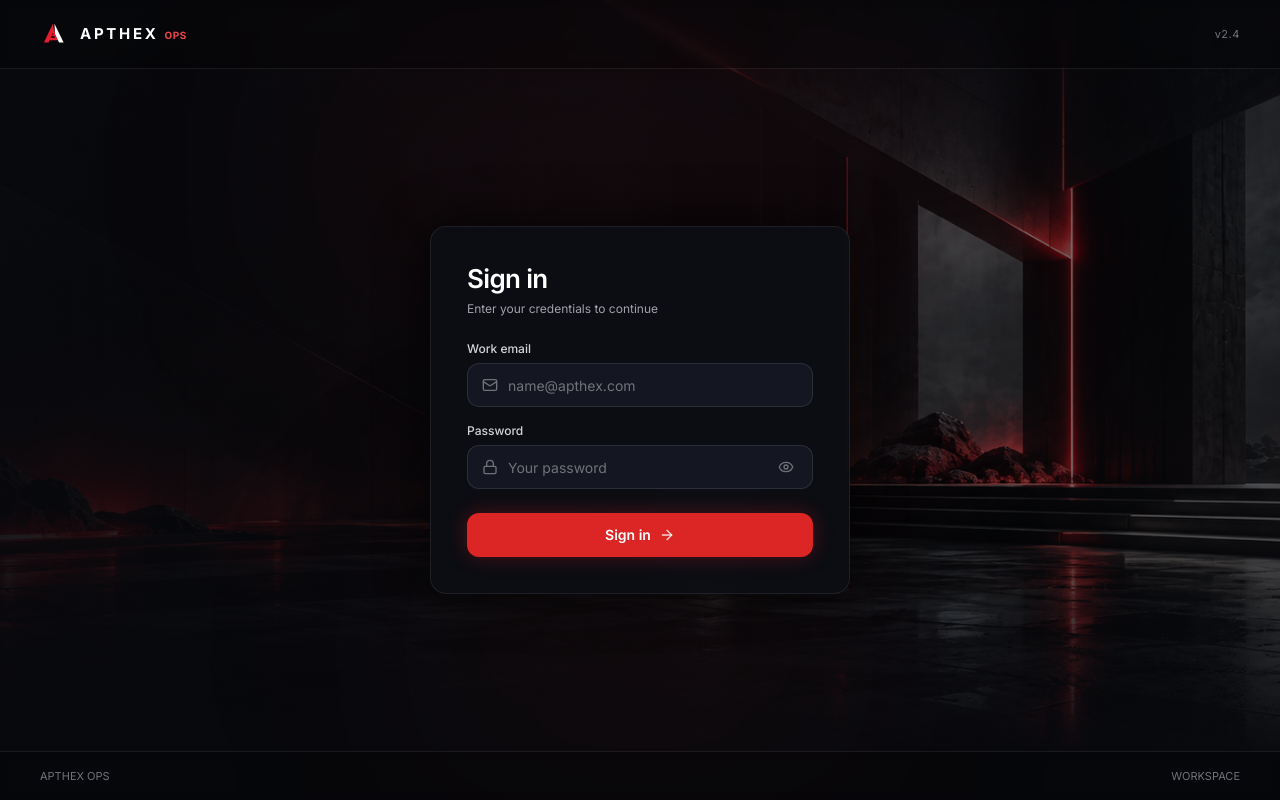
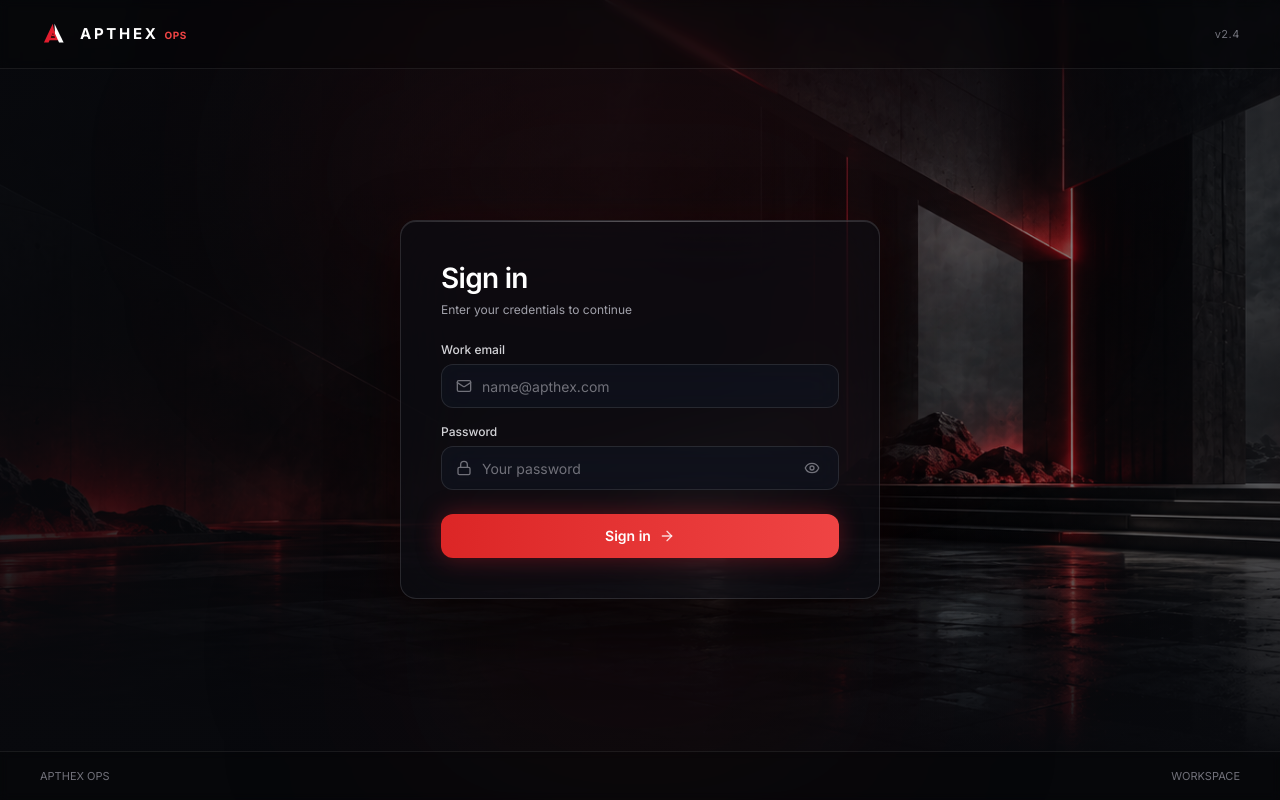
Before and after one commit to apthex/Apthexxmanagement-, a Next.js app: page /login in a window 1280 px wide. Built offline with nearby package versions, Linux system fonts and the light colour scheme; no server answers.

Commit message:
feat(ui): glassmorphic wider workplace login card and fixed-height team cards with bottom-sheet photo overlay hover

```diff
--- a/src/app/login/login-form.tsx
+++ b/src/app/login/login-form.tsx
@@ -40,9 +40,12 @@ export function LoginForm() {
   }
 
   return (
-    <div className="w-full rounded-2xl border border-white/[0.08] bg-[#0c0e14]/95 p-7 sm:p-9 shadow-[0_0_50px_rgba(0,0,0,0.8)] relative z-10 transition-all backdrop-blur-xl">
+    <div className="w-full rounded-2xl border border-white/[0.12] bg-[#0c0e14]/55 backdrop-blur-2xl p-8 sm:p-10 shadow-[0_24px_64px_rgba(0,0,0,0.7),0_0_40px_rgba(225,29,46,0.08),inset_0_1px_0_rgba(255,255,255,0.12)] relative z-10 transition-all duration-300 hover:border-red-500/30">
+      {/* Glass Top Subtle Edge Highlight */}
+      <div className="absolute inset-x-0 top-0 h-px bg-gradient-to-r from-transparent via-white/20 to-transparent rounded-t-2xl pointer-events-none" />
+
       {/* Title */}
-      <h1 className="font-display text-2xl sm:text-[26px] font-semibold tracking-tight text-white leading-tight">
+      <h1 className="font-display text-2xl sm:text-[28px] font-semibold tracking-tight text-white leading-tight">
         Sign in
       </h1>
 
@@ -63,7 +66,7 @@ export function LoginForm() {
           <label htmlFor="email" className="block text-xs font-medium text-zinc-300">
             Work email
           </label>
-          <div className="relative h-11 rounded-xl border border-white/10 bg-[#141722] focus-within:border-red-500/50 focus-within:ring-1 focus-within:ring-red-500/30 transition-all flex items-center">
+          <div className="relative h-11 rounded-xl border border-white/10 bg-[#121520]/60 backdrop-blur-md focus-within:border-red-500/50 focus-within:ring-1 focus-within:ring-red-500/30 transition-all flex items-center">
             <Mail className="pointer-events-none absolute left-3.5 size-4 text-zinc-500" aria-hidden />
             <input
               id="email"
@@ -87,7 +90,7 @@ export function LoginForm() {
           <label htmlFor="password" className="block text-xs font-medium text-zinc-300">
             Password
           </label>
-          <div className="relative h-11 rounded-xl border border-white/10 bg-[#141722] focus-within:border-red-500/50 focus-within:ring-1 focus-within:ring-red-500/30 transition-all flex items-center">
+          <div className="relative h-11 rounded-xl border border-white/10 bg-[#121520]/60 backdrop-blur-md focus-within:border-red-500/50 focus-within:ring-1 focus-within:ring-red-500/30 transition-all flex items-center">
             <Lock className="pointer-events-none absolute left-3.5 size-4 text-zinc-500" aria-hidden />
             <input
               id="password"
@@ -117,7 +120,7 @@ export function LoginForm() {
           <button
             type="submit"
             disabled={loading}
-            className="group relative flex h-11 w-full items-center justify-center gap-2 rounded-xl bg-red-600 hover:bg-red-500 text-sm font-semibold text-white shadow-[0_0_20px_rgba(225,29,46,0.3)] transition-all duration-200 disabled:cursor-not-allowed disabled:opacity-50"
+            className="group relative flex h-11 w-full items-center justify-center gap-2 rounded-xl bg-gradient-to-r from-red-600 to-red-500 hover:from-red-500 hover:to-red-600 text-sm font-semibold text-white shadow-[0_0_24px_rgba(225,29,46,0.35)] transition-all duration-200 disabled:cursor-not-allowed disabled:opacity-50"
           >
             {loading ? (
               <>
--- a/src/components/auth/auth-shell.tsx
+++ b/src/components/auth/auth-shell.tsx
@@ -37,9 +37,9 @@ export function AuthShell({ children, wide = false }: { children: React.ReactNod
         className="absolute inset-0 pointer-events-none select-none z-0"
         style={{
           background: `
-            linear-gradient(90deg, rgba(8,9,13,0.92) 0%, rgba(8,9,13,0.65) 45%, rgba(8,9,13,0.50) 75%, rgba(8,9,13,0.72) 100%),
+            linear-gradient(90deg, rgba(8,9,13,0.86) 0%, rgba(8,9,13,0.52) 45%, rgba(8,9,13,0.42) 75%, rgba(8,9,13,0.70) 100%),
             linear-gradient(0deg, #08090d 5%, transparent 35%),
-            linear-gradient(180deg, rgba(8,9,13,0.9) 0%, transparent 30%)
+            linear-gradient(180deg, rgba(8,9,13,0.84) 0%, transparent 30%)
           `,
         }}
         aria-hidden="true"
@@ -47,8 +47,8 @@ export function AuthShell({ children, wide = false }: { children: React.ReactNod
 
       {/* Subtle ambient lighting */}
       <div className="absolute inset-0 pointer-events-none select-none z-0">
-        <div className="absolute top-0 left-1/2 -translate-x-1/2 w-[700px] h-[350px] bg-red-600/[0.06] blur-[120px] rounded-full" />
-        <div className="absolute bottom-0 left-1/2 -translate-x-1/2 w-[500px] h-[300px] bg-red-950/[0.12] blur-[100px] rounded-full" />
+        <div className="absolute top-0 left-1/2 -translate-x-1/2 w-[700px] h-[350px] bg-red-600/[0.08] blur-[120px] rounded-full" />
+        <div className="absolute bottom-0 left-1/2 -translate-x-1/2 w-[500px] h-[300px] bg-red-950/[0.15] blur-[100px] rounded-full" />
       </div>
 
       {/* Minimal Top Header */}
@@ -71,7 +71,7 @@ export function AuthShell({ children, wide = false }: { children: React.ReactNod
 
       {/* Centered Card Content */}
       <main className="relative z-10 flex flex-1 items-center justify-center px-4 py-12 sm:px-6">
-        <div className={wide ? "w-full max-w-[540px]" : "w-full max-w-[420px]"}>
+        <div className={wide ? "w-full max-w-[560px]" : "w-full max-w-[480px]"}>
           {children}
         </div>
       </main>
```
Also changed, not shown: index.html (+24 -28 lines), 1 other file (tests, documents, lock files or other folders).
